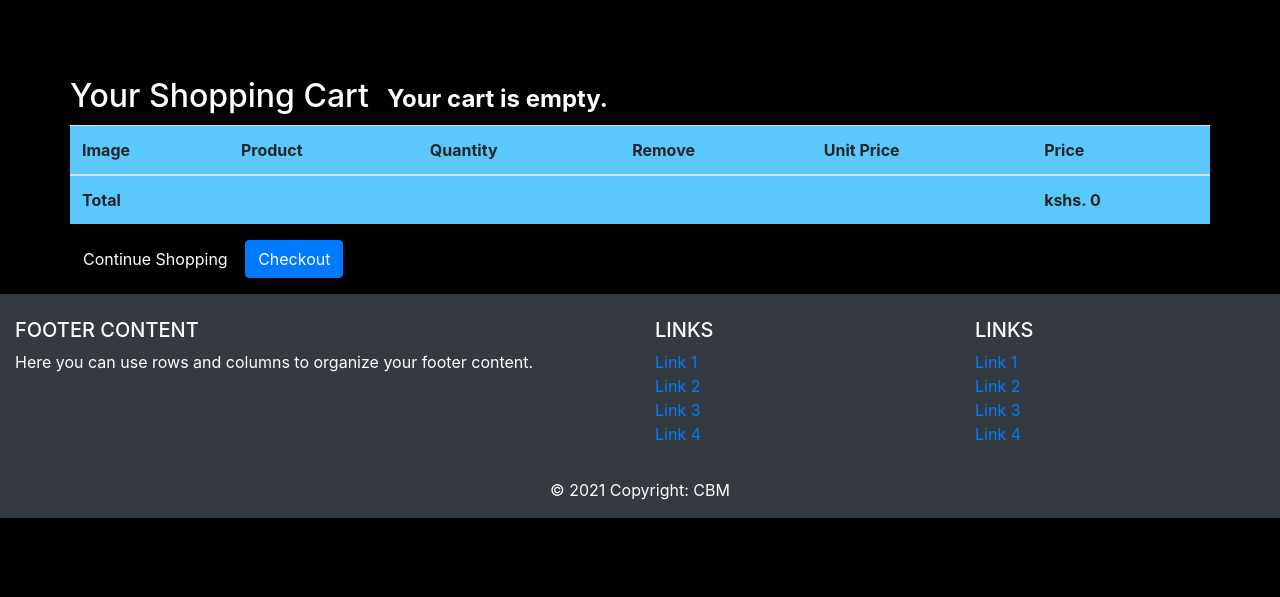
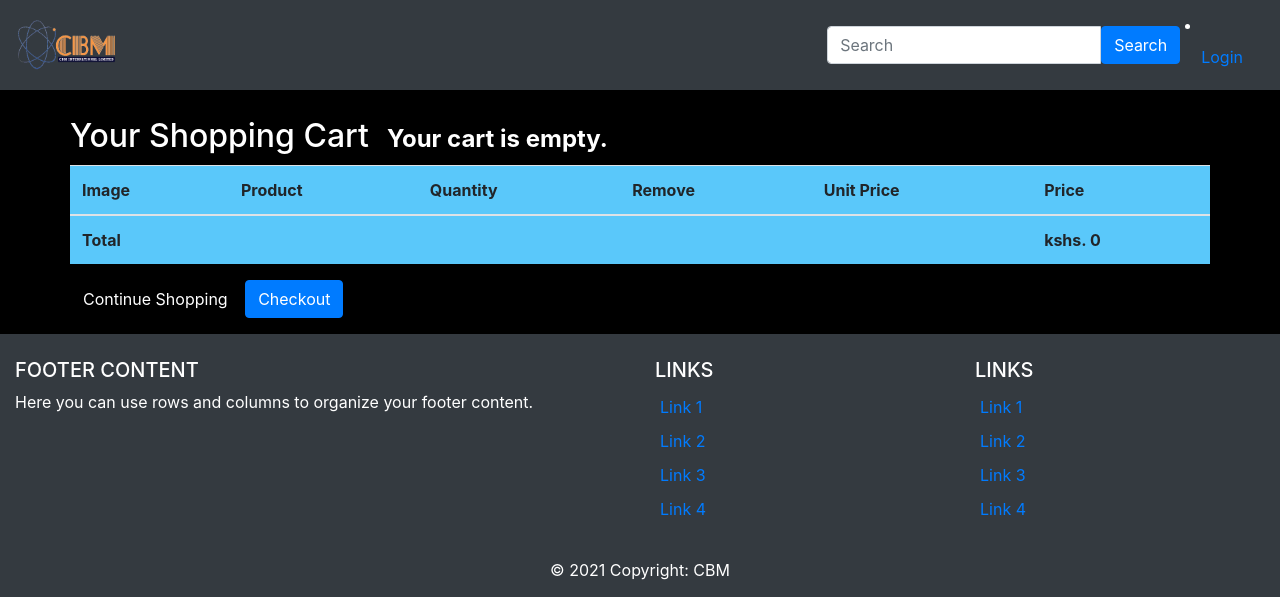
Before and after one commit to vincentmuya/CBM, a Django app: page /cart/cart in a window 1280 px wide. Shown: the top 597 px of the page. Run offline with Django 3.2, Linux system fonts and the light colour scheme; parts of the project's set-up code (start-up, migrations or seed data) failed here and were passed over; some libraries are stand-ins or nearby versions.

Commit message:
push and hosted it on heroku

```diff
--- a/app/forms.py
+++ b/app/forms.py
@@ -7,10 +7,11 @@ from django.contrib.auth.models import User
 
 class NewUserForm(UserCreationForm):
     email = forms.EmailField(required=True)
+    phone_number = forms.IntegerField(required=True)
 
     class Meta:
         model = User
-        fields = ("username", "email", "password1", "password2")
+        fields = ("username", "email", 'phone_number', "password1", "password2")
 
     def save(self, commit=True):
         user = super(NewUserForm, self).save(commit=False)
--- a/app/models.py
+++ b/app/models.py
@@ -34,7 +34,7 @@ class SubCategory(models.Model):
     class Meta:
         ordering = ('name',)
         verbose_name = 'subcategory'
-        verbose_name_plural = 'subcategory'
+        verbose_name_plural = 'subcategories'
 
     def __str__(self):
         return self.name
--- a/app/templates/navbar.html
+++ b/app/templates/navbar.html
@@ -8,10 +8,10 @@
 
   <div class="collapse navbar-collapse" id="navbarSupportedContent">
     <ul class="navbar-nav mr-auto">
-      <li class="nav-item active">
+      <li class="nav-item active" >
 
       {% for c in categories %}
-      <li {% if category.slug == c.slug %}class="selected"{% endif %}><a href="{{ c.get_absolute_url }}">{{ c.name }}</a></li>
+      <li {% if category.slug == c.slug %}class="selected"{% endif %}><a style="color:white;" href="{{ c.get_absolute_url }}">{{ c.name }}</a></li>
       {% endfor %}
 
       </li>
@@ -41,7 +41,7 @@ li {
     padding:5px;
 }
 .logo {
-    height: 70px;
+    height: 50px;
     width: 100px;
 }
 </style>
--- a/app/views.py
+++ b/app/views.py
@@ -48,10 +48,11 @@ def index(request, category_slug=None):
     category = None
     categories = Category.objects.all()
     products = Product.objects.all()
+    subcategory = SubCategory.objects.all()
     if category_slug:
         category = get_object_or_404(Category, slug=category_slug)
         products = products.filter(category=category)
-    return render(request, "index.html", {'category': category, 'categories': categories, 'products': products})
+    return render(request, "index.html", {'category': category, 'categories': categories, 'products': products, 'subcategory':subcategory})
 
 
 def product_detail(request, id, slug):
--- a/cart/forms.py
+++ b/cart/forms.py
@@ -5,8 +5,8 @@ PRODUCT_QUANTITY_CHOICES = [(i, str(i)) for i in range(1, 21)]
 
 
 class CartAddProductForm(forms.Form):
-    quantity = forms.TypedChoiceField(choices=PRODUCT_QUANTITY_CHOICES,coerce=int)
-    update = forms.BooleanField(required=False,initial=False,widget=forms.HiddenInput)
+    quantity = forms.TypedChoiceField(choices=PRODUCT_QUANTITY_CHOICES, coerce=int)
+    update = forms.BooleanField(required=False,initial=False, widget=forms.HiddenInput)
 
 
 class ShippingInformation(forms.Form):
--- a/cart/templates/checkOut.html
+++ b/cart/templates/checkOut.html
@@ -2,6 +2,7 @@
 
 
 {% block content %}
+{%include 'navbar.html'%}
     <div class="container">
     <h1>Confirm Order</h1>
 
--- a/cart/templates/detail.html
+++ b/cart/templates/detail.html
@@ -5,6 +5,7 @@
 
 
 {% block content %}
+{%include 'navbar.html'%}
     <div class="container">
         <div class="row" style="margin-top: 6%">
         <h2>Your Shopping Cart
@@ -78,7 +79,7 @@
     background-color:black;
   }
 .container{
-  padding-top:10px;
+  padding-top:50px;
 }
 @media screen and (max-width:650px){
   h2{
```
